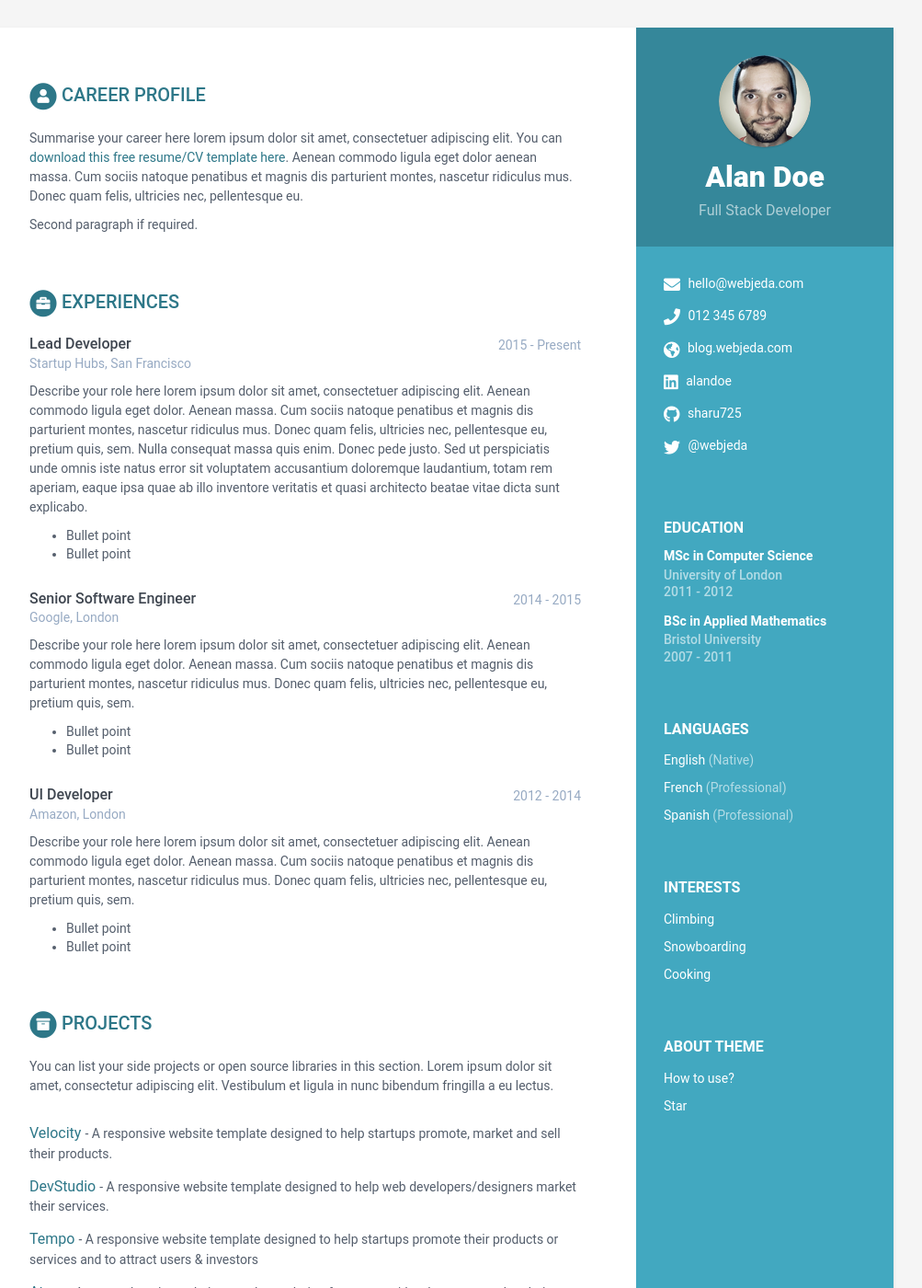
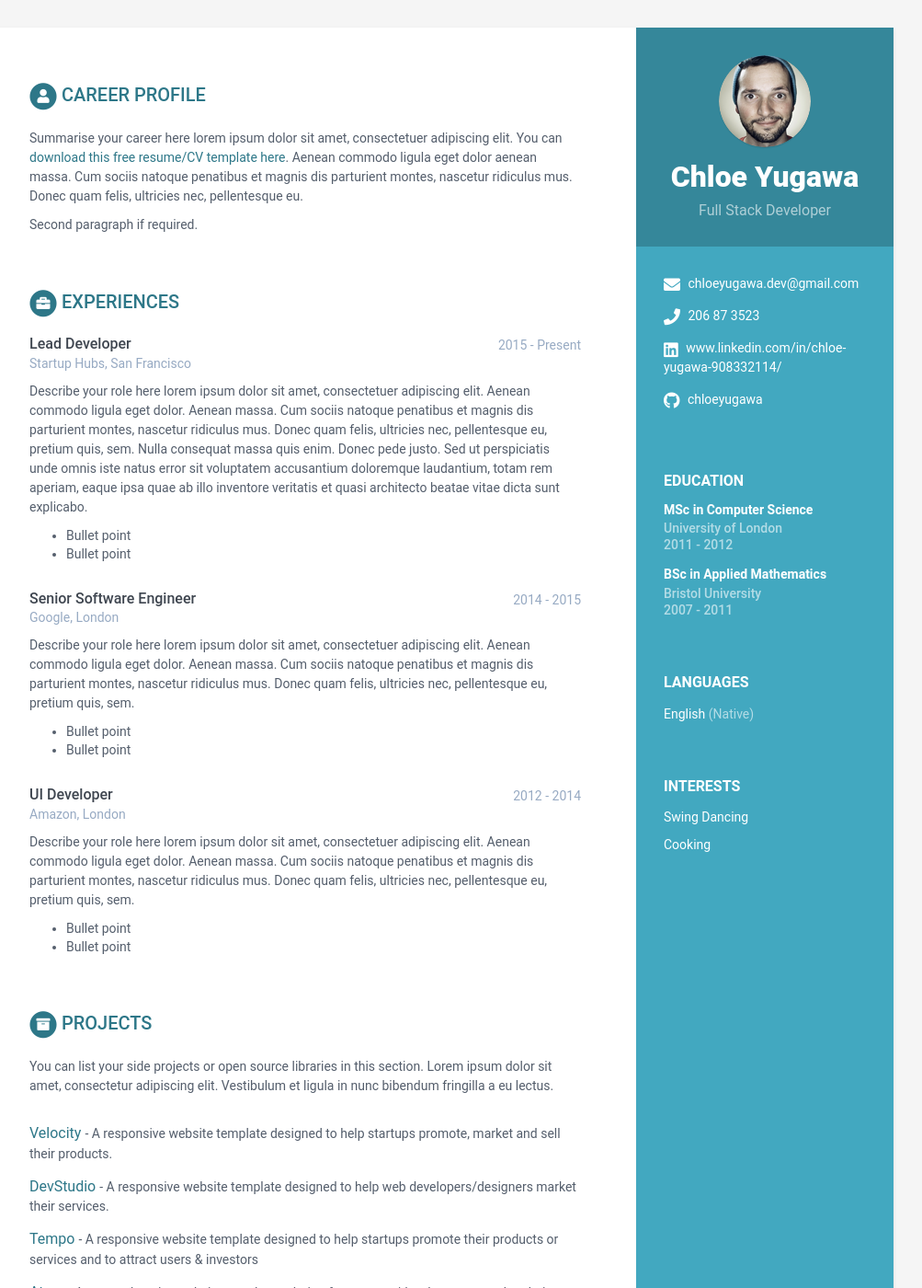
Before and after one commit to chloeyugawa/chloeyugawa.github.io, a Jekyll site: the page built from index.html, in a window 1280 px wide and 1400 px high. Shown: the whole window at 92% size, without its empty margins (168-1171 px from the left). Built offline with Jekyll 4.4.1, drawn with Linux system fonts in a browser that asks for light colours.

Commit message:
data commit

```diff
--- a/_data/data.yml
+++ b/_data/data.yml
@@ -3,23 +3,23 @@
 #
 
 sidebar:
-    about: True # set to False or comment line if you want to remove the "how to use?" in the sidebar
+    about: False # set to False or comment line if you want to remove the "how to use?" in the sidebar
     education: True # set to False if you want education in main section instead of in sidebar
 
     # Profile information
-    name: Alan Doe
+    name: Chloe Yugawa
     tagline: Full Stack Developer
     avatar: profile.png  #place a 100x100 picture inside /assets/images/ folder and provide the name of the file below
 
     # Sidebar links
-    email: hello@webjeda.com
-    phone: 012 345 6789
-    website: blog.webjeda.com #do not add http://
-    linkedin: alandoe
-    github: sharu725
+    email: chloeyugawa.dev@gmail.com
+    phone: 206 87 3523
+    website:  #do not add http://
+    linkedin: www.linkedin.com/in/chloe-yugawa-908332114/
+    github: chloeyugawa
     gitlab:
     bitbucket:
-    twitter: '@webjeda'
+    twitter:
     stack-overflow: # Number/Username, e.g. 123456/alandoe
     codewars:
     goodreads: # Number-Username, e.g. 123456-alandoe
@@ -28,17 +28,9 @@ sidebar:
       - idiom: English
         level: Native
 
-      - idiom: French
-        level: Professional
-
-      - idiom: Spanish
-        level: Professional
 
     interests:
-      - item: Climbing
-        link:
-
-      - item: Snowboarding
+      - item: Swing Dancing
         link:
 
       - item: Cooking
```
